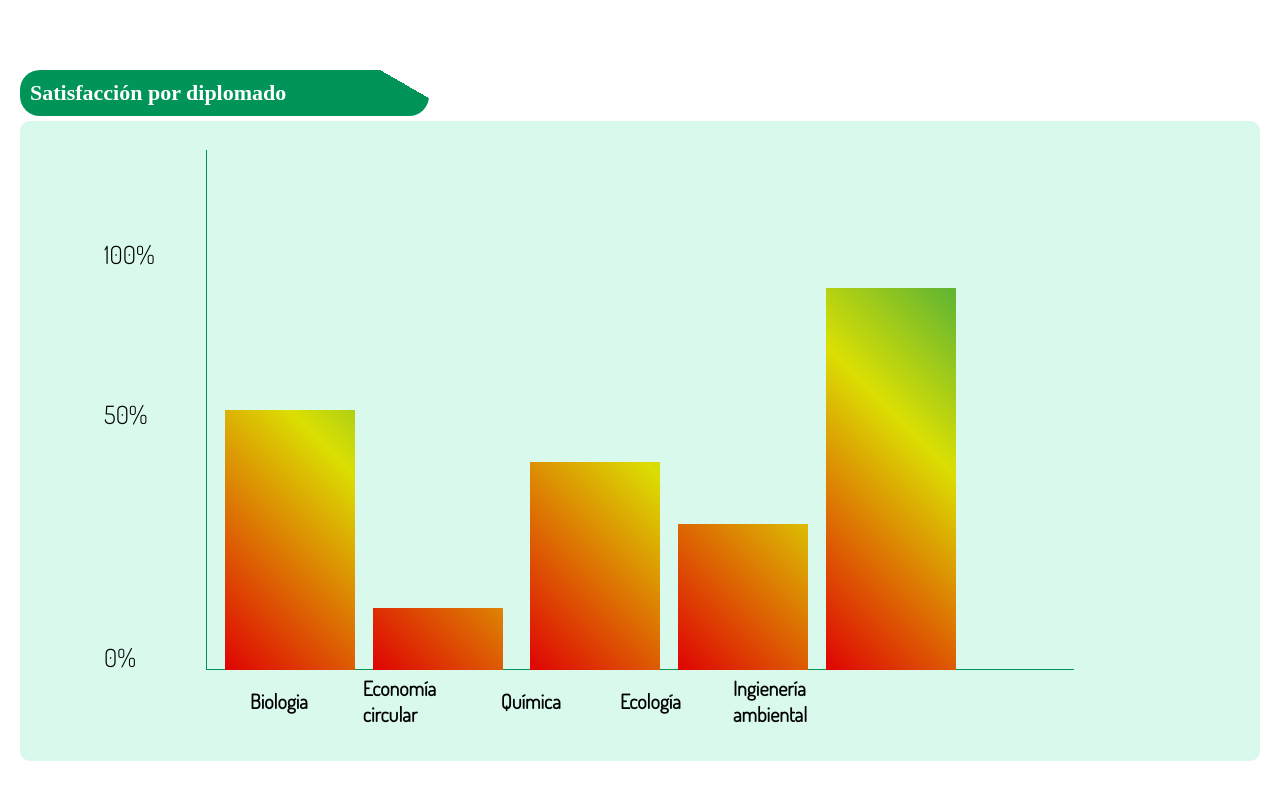
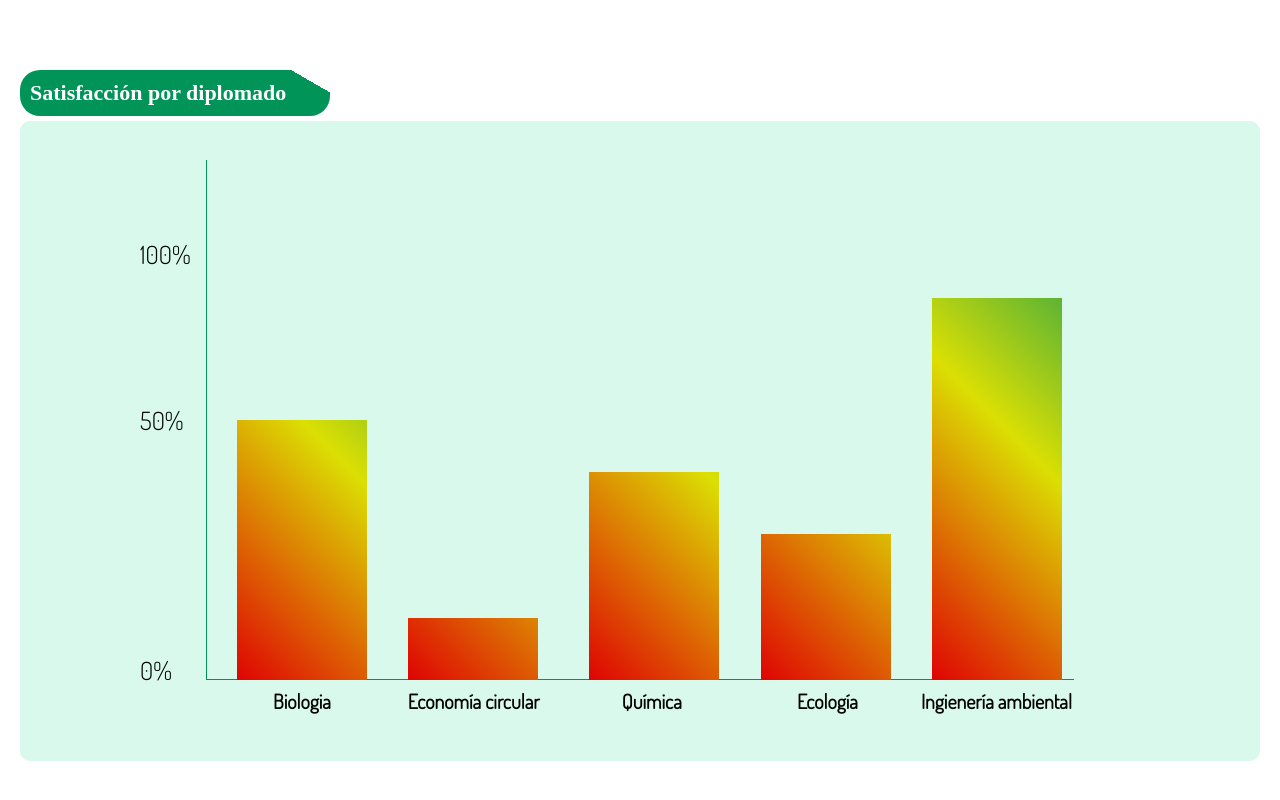
Before and after one commit to CrisCaBeRi/Semillas_emociones_Y_tareas, a plain HTML site: page index.html in a window 1280 px wide. Shown: the part 770-1570 px from the top of the page. Drawn offline with Linux system fonts and the light colour scheme.

Commit message:
agregue cambios en las medidas de 1280

```diff
--- a/styles/styles.css
+++ b/styles/styles.css
@@ -938,3 +938,75 @@
 
   /* Sección comparativa */
 }
+
+
+@media (min-width: 1280px){
+  /* Sección Header */
+
+  /* Sección información estudiante */
+
+  /* Sección nivel de aprobación con caras */
+
+  /* Sección cursos */
+
+  /* Sección satisfacción por curso */
+  .satisfaction__container--title h2{
+    width: 25%;
+  }
+  .satisfaction__container--cien{
+    top: 19%;
+    left: 120px;
+  }
+
+
+  .satisfaction__container--cincuenta{
+    top: 45%;
+    left: 120px;
+  }
+
+  .satisfaction__container--c{
+    top: 84%;
+    left: 120px;
+  }
+
+
+  .satisfaction__container--textos{
+    margin-left: 40px;
+  }
+
+
+  .satisfaction__container--biologia{
+
+    margin-left: 47px;
+  }
+
+
+  .satisfaction__container--economia{
+    width: 140px;
+    margin-left: 70px;
+  }
+
+
+  .satisfaction__container--quimica{
+    margin-left: 69px;
+  }
+
+
+  .satisfaction__container--ecologia{
+    margin-left: 108px;
+  }
+
+
+  .satisfaction__container--ingieneria{
+    width: 160px;
+    margin-left: 56px;
+  }
+
+
+  .satisfaction__container--barras{
+    justify-content: space-around;
+  }
+  /* Sección  nivel de emociones*/
+
+  /* Sección comparativa */
+}
```
